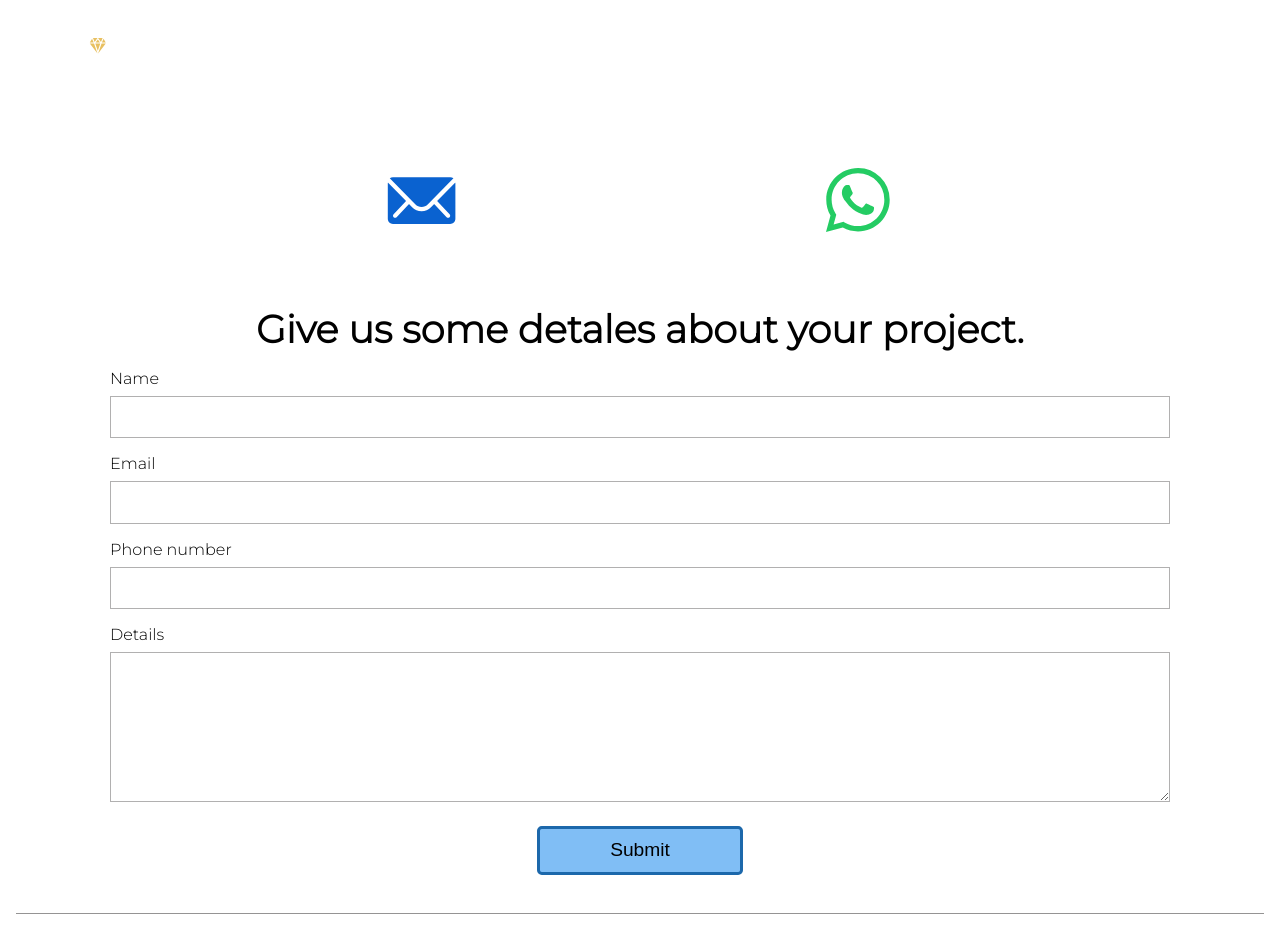
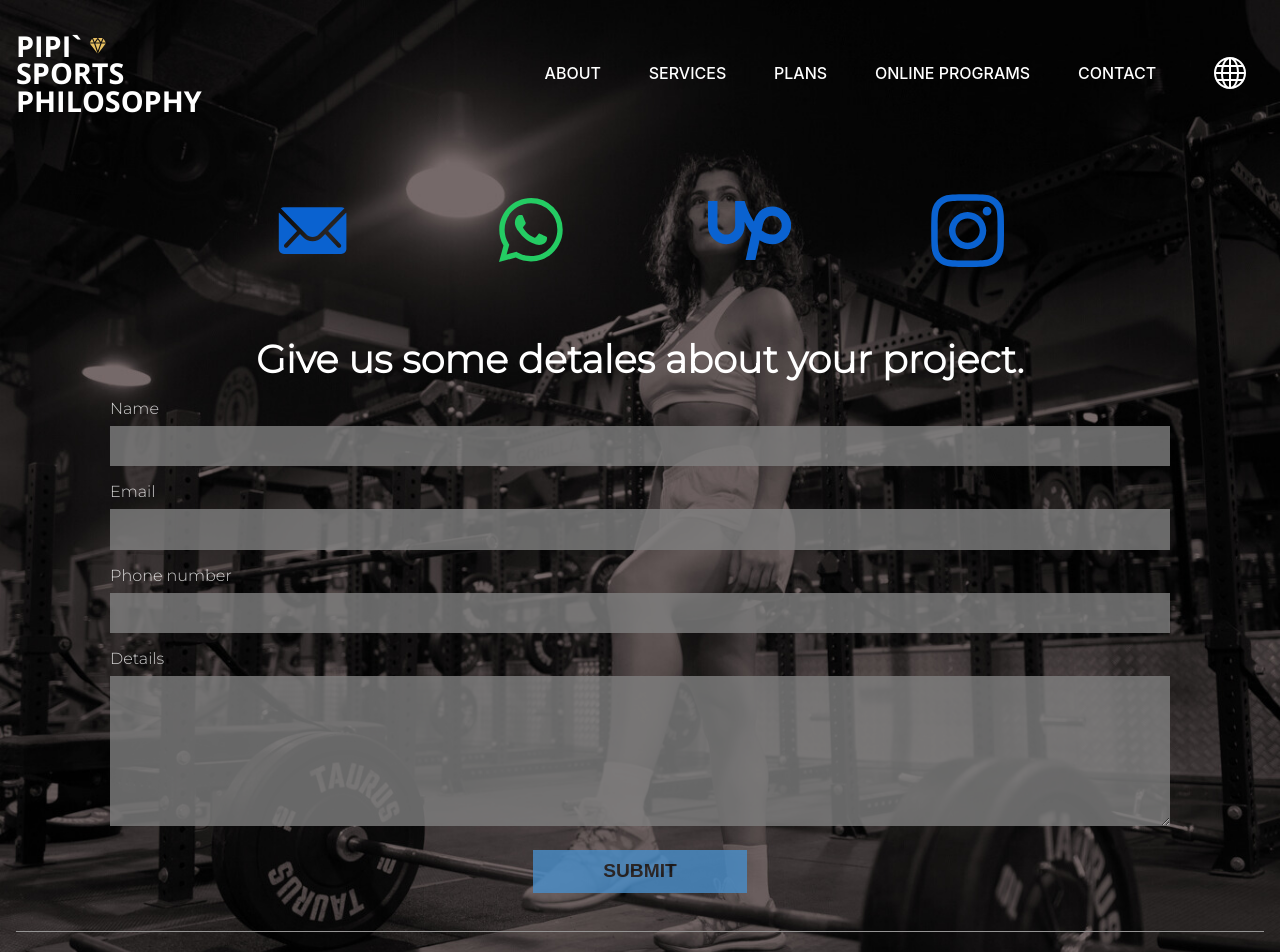
Before and after one commit to RuslanTissen/PIPI-world-2, a React (Create React App) app: page /Contact in a window 1280 px wide. Shown: the top 952 px of the page. Built offline with nearby package versions, Linux system fonts and the light colour scheme; a web font is replaced by a local one.

Commit message:
contact updated

```diff
--- a/src/components/Routes/contact/Contact.jsx
+++ b/src/components/Routes/contact/Contact.jsx
@@ -5,6 +5,8 @@ import emailjs from '@emailjs/browser';
 import { IoIosMail } from "react-icons/io"
 import trans from "../../Translate.js"
 import { Context } from '../../Context';
+import { SiUpwork } from "react-icons/si";
+import { FaInstagram } from 'react-icons/fa'
 
 
 function Contact() {
@@ -28,9 +30,9 @@ function Contact() {
 			<div className="contact__conatiner">
 				<div className="contact__email-and-whatsapp">
 					<a className='email__link' href="mailto:info@tissen.tech"><IoIosMail /></a>
-					<a className='whats-app__link' href={`https://wa.me/541164210650?text=Hi`} target="_blank" rel="noreferrer">
-						<BsWhatsapp />
-					</a>
+					<a className='whats-app__link' href='https://wa.me/14155797059' target="_blank" rel="noreferrer">	<BsWhatsapp />	</a>
+					<a className='upwork__link' href='https://www.upwork.com/freelancers/~01fe4cfc87ce82d6a8' target='_blank'><SiUpwork /></a>
+					<a className='instagram__link' href='https://www.instagram.com/pipitosti/' target='_blank'><FaInstagram /></a>
 				</div>
 
 				<h2 className='form-statement'>{trans[lang].contactTitle1}</h2>
@@ -66,8 +68,8 @@ function Contact() {
 
 				<div className="contact__conatiner--phone-container">
 					<h2 className='contact__conatiner--statement'>{trans[lang].contactTitle2}</h2>
-					<h4 className='contact__conatiner--phons'>{trans[lang].contactGermany}  (+49) 176-8315-7254</h4>
-					<h4 className='contact__conatiner--phons'>{trans[lang].contactArgentina} (+54) 11-5763-9301</h4>
+					<h4 className='contact__conatiner--phons'>USA:  (+1) 176-8315-7254</h4>
+					{/* <h4 className='contact__conatiner--phons'>{trans[lang].contactArgentina} (+54) 11-5763-9301</h4> */}
 				</div>
 
 			</div>
--- a/src/components/Routes/contact/Contact.scss
+++ b/src/components/Routes/contact/Contact.scss
@@ -1,22 +1,27 @@
 .contact {
 	height: fit-content;
-	margin: 66px 0 0;
+	// margin: 66px 0 0;
 	font-family: "Montserrat", sans-serif;
-	background-color: white;
+	background-image: url("../../../images/introduction-dark.jpg");
+	background-position: center;
+	background-repeat: no-repeat;
+	background-size: cover;
 	padding: 3rem 0;
 	.contact__conatiner {
 		max-width: 1500px;
 		margin: 0 auto;
 		min-height: 500px;
-		padding: 0 1rem 40px;
+		padding: 6rem 1rem 40px;
 		.contact__email-and-whatsapp {
 			width: 70%;
 			margin: clamp(0.5rem, 3.5vw, 3.5rem) auto clamp(2rem, 5vw, 5rem);
 			height: fit-content;
 			display: flex;
 			flex-wrap: wrap;
-			.email__link {
-				flex: 1 1 50%;
+			.email__link,
+			.upwork__link,
+			.instagram__link {
+				flex: 1 1 25%;
 				font-size: clamp(3.3rem, 6.5vw, 6.5rem);
 				display: grid;
 				place-items: center;
@@ -26,7 +31,7 @@
 				}
 			}
 			.whats-app__link {
-				flex: 1 1 50%;
+				flex: 1 1 25%;
 				display: grid;
 				place-items: center;
 				font-size: clamp(2.5rem, 5vw, 5rem);
@@ -35,6 +40,8 @@
 					transition: all 0.3s ease-in-out;
 				}
 			}
+			.upwork__link,
+			.instagram__link,
 			.email__link:hover,
 			.whats-app__link:hover {
 				svg:hover {
@@ -48,10 +55,13 @@
 			margin-bottom: 0;
 			text-align: center;
 			font-weight: 600;
+			color: white;
 		}
 		form {
 			max-width: 1060px;
 			margin: 0 auto;
+			color: white;
+			opacity: 0.8;
 			.form__field {
 				display: flex;
 				flex-direction: column;
@@ -62,43 +72,48 @@
 					width: 100%;
 					line-height: clamp(2rem, 3vw, 3rem);
 					font-size: clamp(1rem, 1.5vw, 1.5rem);
-					border: 1px solid rgb(177, 176, 176);
+					// border: 1px solid rgb(177, 176, 176);
+					border: none;
+					background-color: gray;
 				}
 				textarea {
 					width: 100%;
 					height: 150px;
 					font-size: clamp(1rem, 1.5vw, 1.5rem);
-					border: 1px solid rgb(177, 176, 176);
+					border: none;
+					// border: 1px solid rgb(177, 176, 176);
+					background-color: gray;
 				}
 			}
 			.form__button-container {
 				button {
 					--color: hsl(208, 72%, 39%);
 					padding: clamp(0.5rem, 0.8vw, 0.8rem) clamp(3rem, 5.5vw, 5.5rem);
-					background-color:  hsl(208, 85%, 73%);
+					background-color: hsl(208, 55%, 54%);
 					margin: 0 auto;
-					color: black;
+					color: rgb(31, 27, 27);
 					font-size: clamp(1.2rem, 1.5vw, 1.5rem);
-					border: 3px solid var(--color);
-					border-radius: 0.25em;
+					// border: 3px solid var(--color);
+					// border-radius: 0.25em;
+					border: none;
 					cursor: pointer;
-
 					position: relative;
 					isolation: isolate;
+					font-weight: 800;
+					text-transform: uppercase;
 				}
-				button::after{
+				button::after {
 					content: "";
 					position: absolute;
 					z-index: -1;
 					background: var(--color);
 					inset: 0;
-
 					scale: 0 1;
 					transform-origin: right;
 					transition: scale 450ms;
 				}
 				button:hover::after,
-				button:focus-visible::after{
+				button:focus-visible::after {
 					transform-origin: left;
 					scale: 1 1;
 				}
@@ -108,12 +123,14 @@
 			width: 100%;
 			border-top: 1px solid rgb(149, 148, 148);
 			margin-top: clamp(1.5rem, 3vw, 3rem);
+			color: white;
 			.contact__conatiner--statement {
 				font-size: clamp(1.3rem, 3vw, 3rem);
 				margin-top: clamp(1.5rem, 3vw, 3rem);
 				margin-bottom: 0;
 				text-align: center;
-				font-weight: 600;
+				font-weight: 500;
+				font-style: italic;
 			}
 			.contact__conatiner--phons {
 				text-align: center;
--- a/src/components/footer/Footer.jsx
+++ b/src/components/footer/Footer.jsx
@@ -1,6 +1,6 @@
 import React, { useContext } from 'react'
 import { NavLink } from 'react-router-dom'
-import { FaWhatsapp, FaInstagram, FaArrowRight } from 'react-icons/fa'
+import { FaWhatsapp, FaInstagram} from 'react-icons/fa'
 import { SiGmail, SiUpwork } from "react-icons/si";
 import { IoDiamondSharp } from "react-icons/io5";
 // import trans from '../Translate.js';
```
